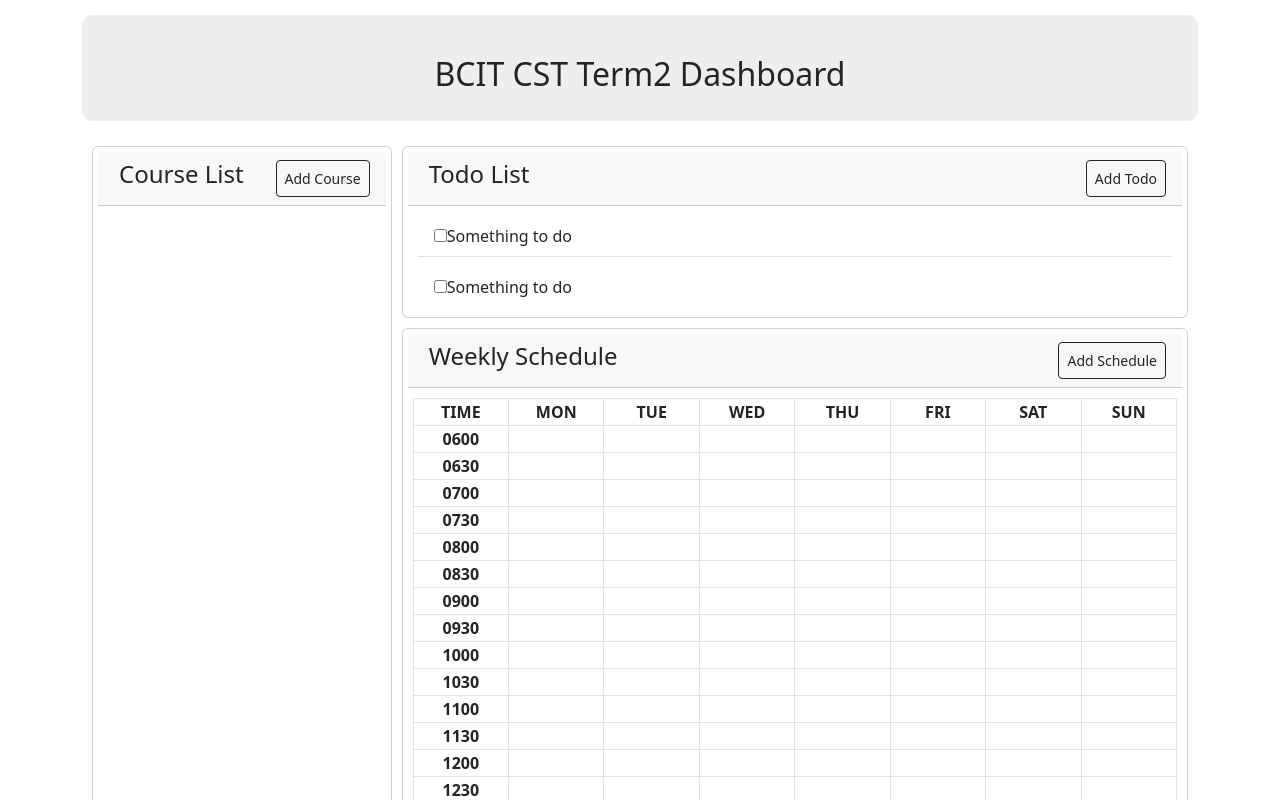
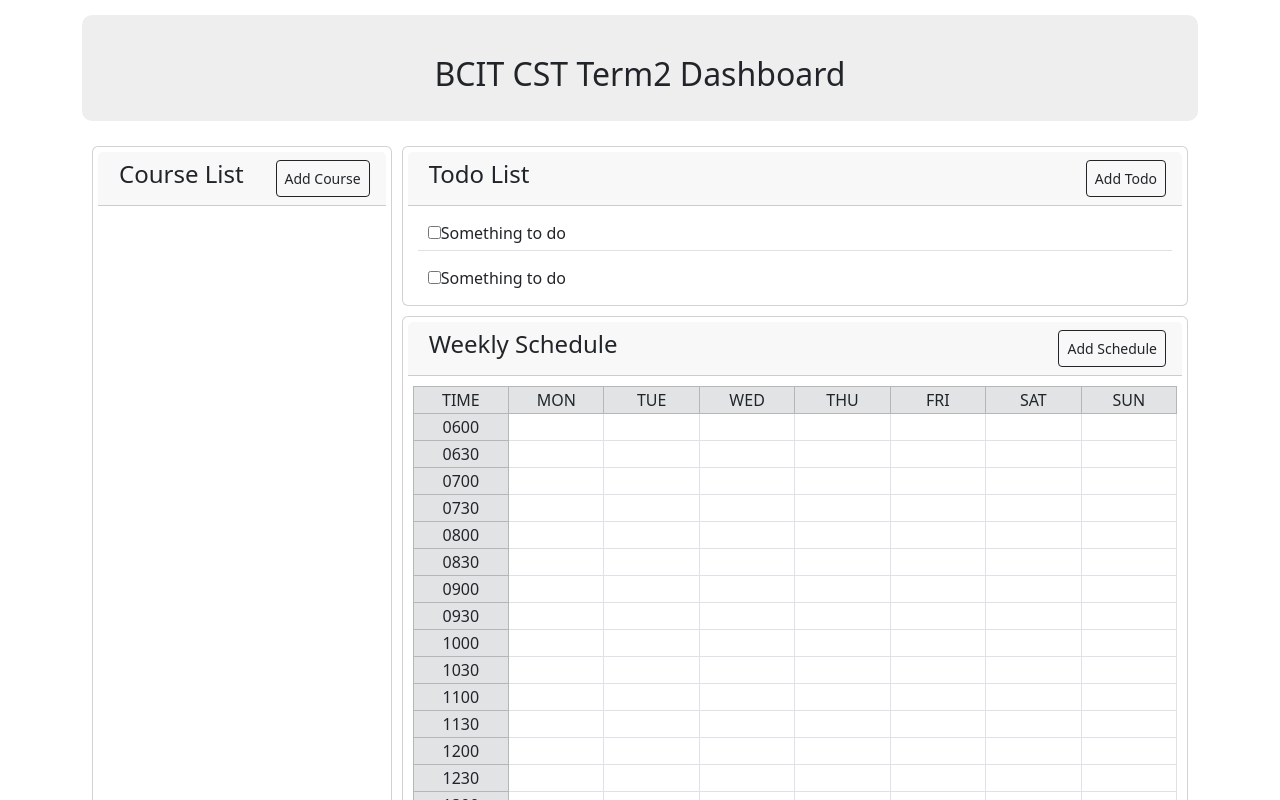
Before and after one commit to YoungJiSim/cst-student-dashboard, a website: page public/index.html in a window 1280 px wide. Shown: the top 800 px of the page. Drawn offline with nearby package versions, Linux system fonts and the light colour scheme; no server answers.

Commit message:
Update CSS

```diff
--- a/public/css/style.css
+++ b/public/css/style.css
@@ -18,18 +18,22 @@
   font-size: 1.2rem !important;
 }
 table {
+  border: 1px solid #b5b6b7 !important;
+  border-collapse: collapse;
   table-layout: fixed;
   text-align: center;
 }
 td {
   font-size: small;
 }
-table,
 tr,
-td,
+td {
+  border: 1px solid #dee2e6 !important;
+}
 th {
-  border: 1px solid #dee2e6 !important;
-  border-collapse: collapse;
+  border: 1px solid #b5b6b7 !important;
+  background-color: #e2e3e5;
+  font-weight: normal;
 }
 .jumbotron {
   background-color: #eee;
@@ -52,6 +56,9 @@
   display: flex;
   justify-content: space-between;
 }
+.list-group-item {
+  padding: 5px 10px !important;
+}
 .courseCodesAndNames span,
 h6 {
   margin: 0px !important;
@@ -63,7 +70,7 @@
 .courseCodesAndNames h6 {
   padding-top: 2px;
 }
-.courseNameSpans {
+.calendarCourseSpans {
   font-weight: bold;
   padding: 0px !important;
 }
--- a/public/index.html
+++ b/public/index.html
@@ -75,7 +75,10 @@
             </button>
           </div>
           <div id="bottomSectionBody" class="sectionBodies">
-            <table id="weeklyCalendar" class="table table-bordered"></table>
+            <table
+              id="weeklyCalendar"
+              class="table table-bordered table-sm"
+            ></table>
           </div>
         </section>
       </section>
--- a/public/js/script.js
+++ b/public/js/script.js
@@ -273,8 +273,7 @@
     const scheduleTd = document.getElementById(tdId);
     scheduleTd.setAttribute("rowspan", tdCount);
     scheduleTd.innerHTML = `
-      ${course.code}<br>
-      <span class="courseNameSpans">${course.name}</span><br>
+      <span class="calendarCourseSpans">${course.code}</span><br>
       ${course.classType}<br>
       ${course.time}<br>
       ${course.classroom}<br>
```
